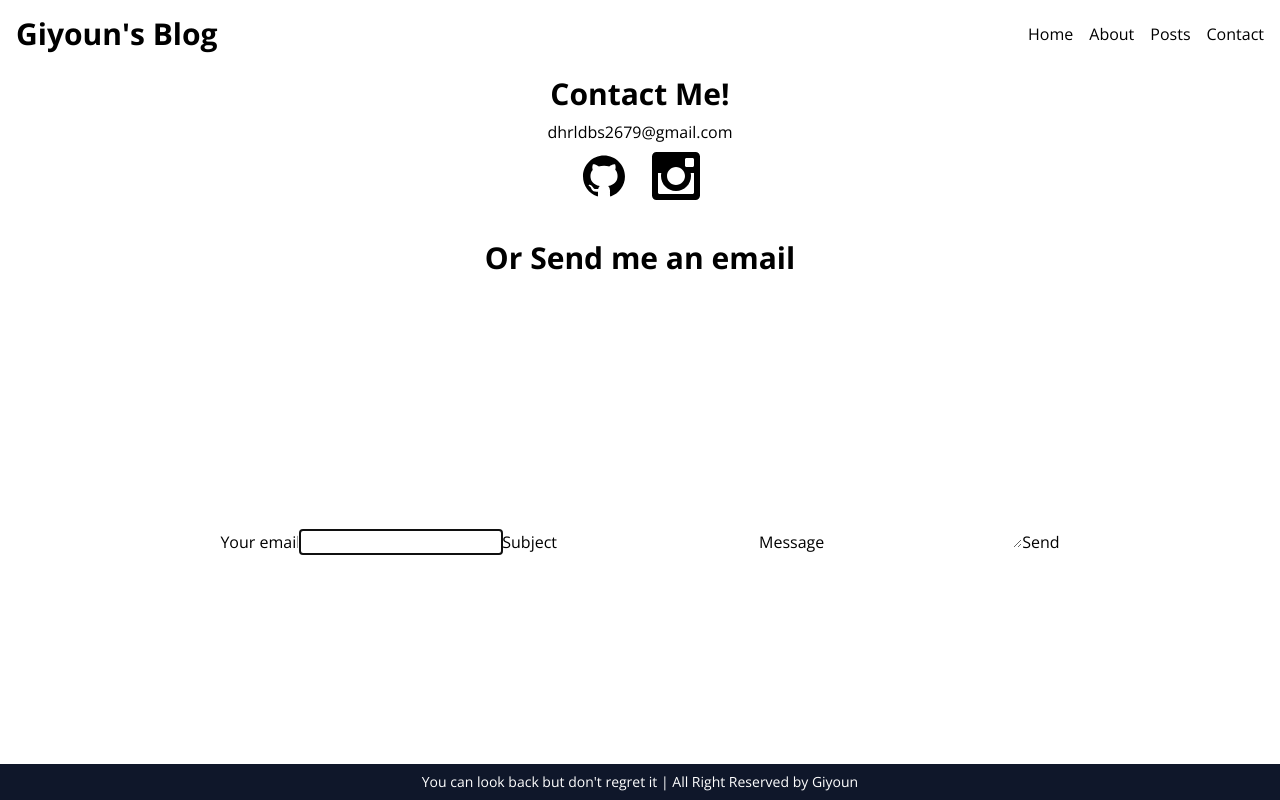
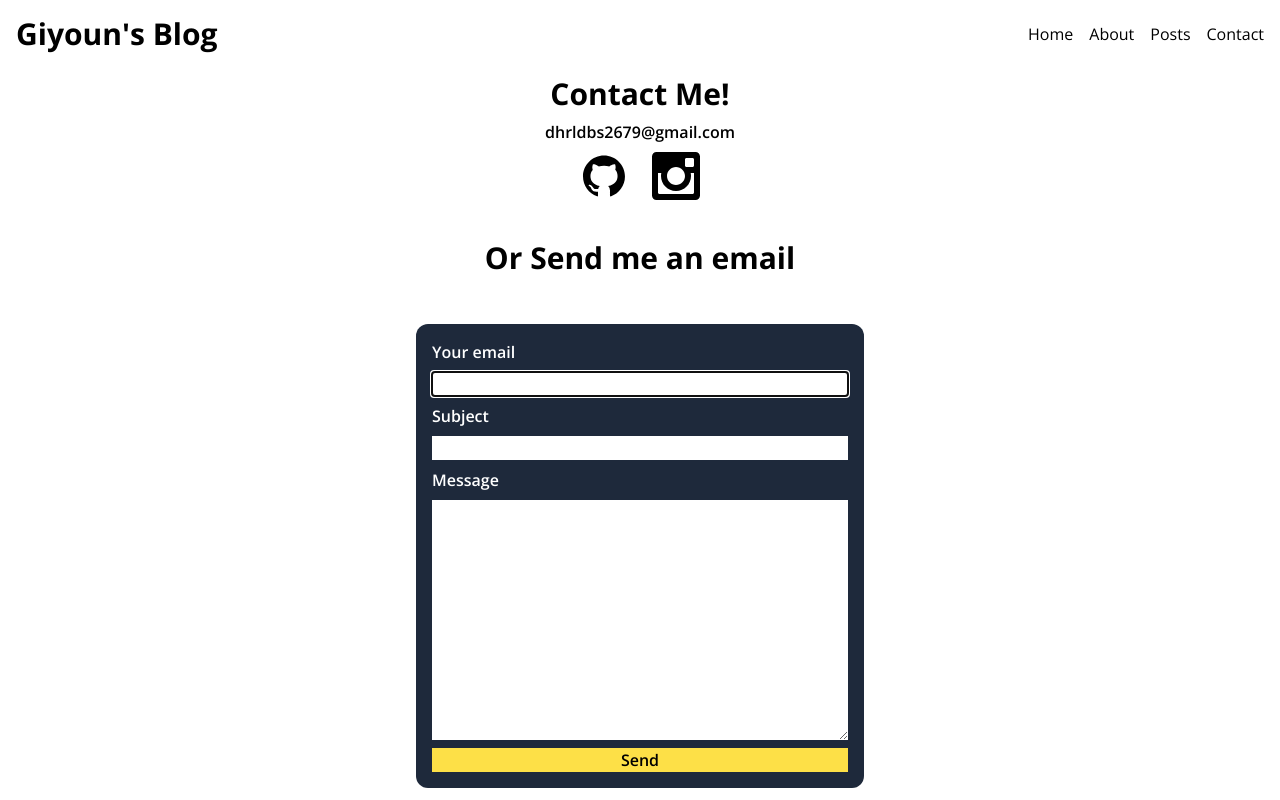
Before and after one commit to Gi-Youn-Oh/Next.js_Blog, a Next.js app: page /contact in a window 1280 px wide. Built offline with nearby package versions, Linux system fonts and the light colour scheme.

Commit message:
email CSS

```diff
--- a/src/app/contact/page.tsx
+++ b/src/app/contact/page.tsx
@@ -10,7 +10,7 @@ export default function Contact() {
     return (
         <section className="flex flex-col items-center">
             <h2 className="text-3xl font-bold my-2">Contact Me!</h2>
-            <p>dhrldbs2679@gmail.com</p>
+            <p className="font-semibold">dhrldbs2679@gmail.com</p>
             <ul className="flex gap-6 my-2">
                 {LINKS.map((link, index) => (
                     <a key={index} href={link.url} target="_blank" rel='noreferrer' className="text-5xl hover:text-yellow-400">
--- a/src/components/Banner.tsx
+++ b/src/components/Banner.tsx
@@ -6,7 +6,7 @@ export type BannerData = {
 export default function Banner({banner: {message, state}}: {banner: BannerData}) {
     const isSuccsess = state === 'success';
     const icon = isSuccsess ? '✅' : '❌';
-    return <p className={`p-2 ${isSuccsess? 'bg-green-300' : "bg-red-300"}`}>
+    return <p className={`p-2 rounded-xl w-full text-center ${isSuccsess? 'bg-green-300' : "bg-red-300"}`}>
         {`${icon} ${message}`}
     </p>
 }
--- a/src/components/ContactForm.tsx
+++ b/src/components/ContactForm.tsx
@@ -23,28 +23,28 @@ export default function ContactForm() {
         e.preventDefault();
         // console.log(form);
         setBanner({message: '메일 전송이 완료되었습니다!', state: 'success'});
-        setTimeout(() => {
-            setBanner(null);
-        }, 3000)
+        // setTimeout(() => {
+        //     setBanner(null);
+        // }, 3000)
     }
     return (
-        <>
+        <section className="w-full max-w-md">
         {banner && <Banner banner={banner} />}
-            <form onSubmit={onSubmit}>
-                <label htmlFor='from'>
+            <form onSubmit={onSubmit} className="w-full flex flex-col gap-2 my-4 p-4 bg-slate-800 rounded-xl text-white">
+                <label htmlFor='from' className="font-semibold">
                     Your email
                 </label>
-                <input type="email" id="from" name="from" required autoFocus value={form.from} onChange={onChange} />
-                <label htmlFor='subject'>
+                <input className="text-black" type="email" id="from" name="from" required autoFocus value={form.from} onChange={onChange} />
+                <label htmlFor='subject' className="font-semibold">
                     Subject
                 </label>
-                <input type="text" id="subject" name="subject" required value={form.subject} onChange={onChange} />
-                <label htmlFor='message'>
+                <input className="text-black" type="text" id="subject" name="subject" required value={form.subject} onChange={onChange} />
+                <label htmlFor='message' className="font-semibold">
                     Message
                 </label>
-                <textarea rows={10} id="message" name="message" required value={form.message} onChange={onChange} />
-                <button type="submit">Send</button>
+                <textarea className="text-black" rows={10} id="message" name="message" required value={form.message} onChange={onChange} />
+                <button type="submit" className="font-semibold bg-yellow-300 text-black hover:bg-yellow-400">Send</button>
             </form>
-        </>
+        </section>
     );
 }
```
